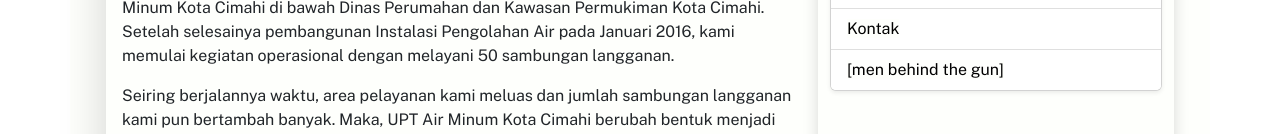
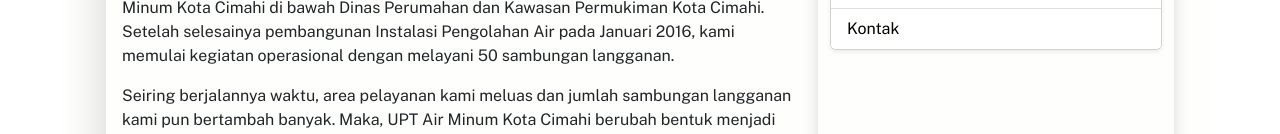
Before and after one commit to anugrahra/profil-bludam, a plain HTML site: page index.html in a window 1280 px wide. Shown: the part 454-588 px from the top of the page. Drawn offline with nearby package versions, Linux system fonts and the light colour scheme.

Commit message:
hide sometn

```diff
--- a/index.html
+++ b/index.html
@@ -166,10 +166,11 @@
             Email : bludam.cimahi@gmail.com
           </p>
         </section>
-        <section id="kontributor">
-          <h3 class="rounded">[men behind the gun]</h3>
+        <!-- <section id="kontributor">
+          <h3 class="rounded">[people behind the gun]</h3>
           <p>
           <ul>
+            <li>vada [<i>The Editor in Chief</i>]</li>
             <li>anugrah [<i>The Amazing Story Teller</i>]</li>
             <li>dimas [<i>The Magnificent Designer</i>]</li>
             <li>nia [<i>The Fabulous Editor</i>]</li>
@@ -177,7 +178,7 @@
           </ul>
           <p>&copy; 2022. All rights are belong to Allah.</p>
           </p>
-        </section>
+        </section> -->
       </div>
 
       <div class="col-4 pt-3 shadow rounded">
@@ -191,7 +192,7 @@
             <li class="list-group-item"><a href="#tanggungjawabsosial">Tanggung Jawab Sosial</a></li>
             <li class="list-group-item"><a href="#darimasakemasa">Dari Masa ke Masa</a></li>
             <li class="list-group-item"><a href="#kontak">Kontak</a></li>
-            <li class="list-group-item"><a href="#kontributor">[men behind the gun]</a></li>
+            <!-- <li class="list-group-item"><a href="#kontributor">[people behind the gun]</a></li> -->
           </ul>
         </div>
       </div>
```
